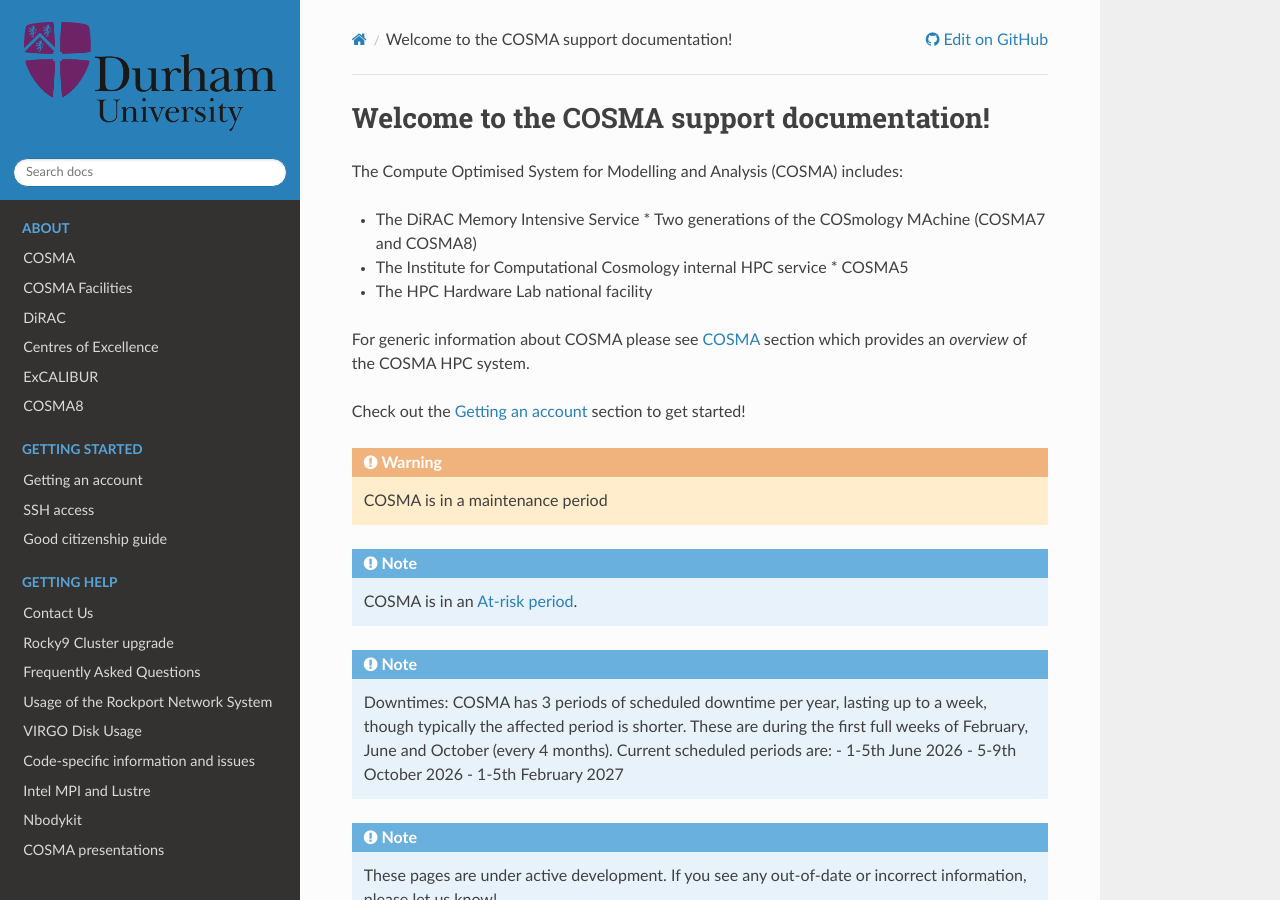
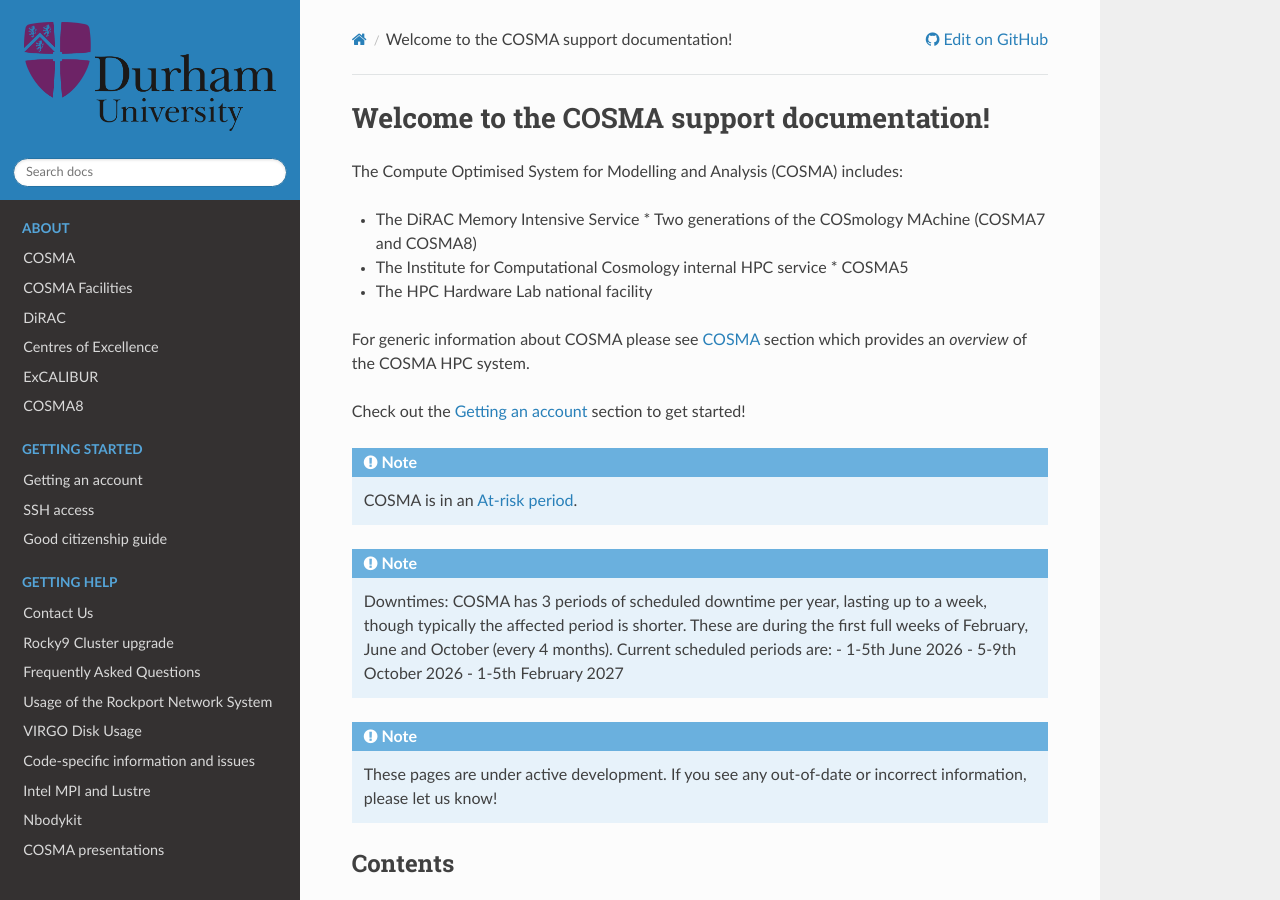
Before and after one commit to agb32/cosmadoc, a Sphinx documentation site: the page built from docs/source/index.rst, in a window 1280 px wide and 900 px high. Built offline with Sphinx 7.4.7 and the Read the Docs theme 3.1.0, drawn with Linux system fonts in a browser that asks for light colours.

Commit message:
status-updated

```diff
--- a/docs/source/index.rst
+++ b/docs/source/index.rst
@@ -14,10 +14,6 @@
 which provides an *overview* of the COSMA HPC system.
 
 Check out the :doc:`account` section to get started!
-
-.. warning::
-
-   COSMA is in a maintenance period
 
 .. note::
 
```
